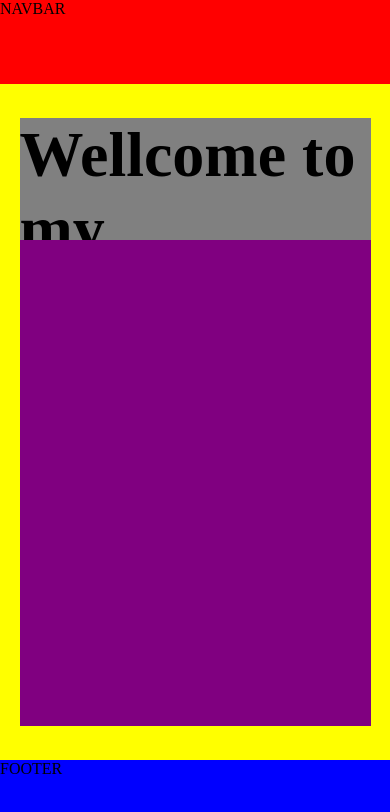
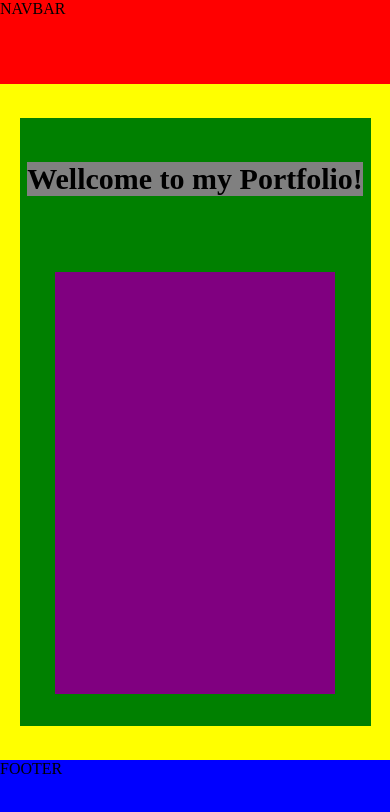
Before and after one commit to CatalinaScheleff/Portfolio, a React (Vite) app in the folder my-portfolio/: page / in a window 390 px wide. Shown: the top 812 px of the page. Built offline with nearby package versions, Linux system fonts and the light colour scheme.

Commit message:
home responsive

```diff
--- a/my-portfolio/src/components/home/HomeElements.jsx
+++ b/my-portfolio/src/components/home/HomeElements.jsx
@@ -3,24 +3,38 @@ import styled from "styled-components";
 export const HomeCon = styled.div`
     background-color: green;
     min-height: 90%;
-    width: 90%;
+    width: 90vw;
     display: grid;
+    place-items: center;
     grid-template-rows: 20% auto;
-    justify-content: center;
+
 
 `;
 
-export const TitleCon = styled.div`
+export const HomeTitleCon = styled.div`
   background-color: brown;
   display: grid;
   place-items: center;
 `;
 
-export const Title = styled.h1`
+export const HomeTitle = styled.h1`
   background-color: grey;
-  font-size: 400%;
+  font-size: 80px;
+  @media (max-width: 1000px) {
+    font-size: 50px;
+  }
+  @media (max-width: 700px) {
+    font-size: 30px;
+  }
 `;
 
 export const HomeTextCon = styled.div`
   background-color: purple;
+  width: 50vw;
+  max-width: 1000px;
+  height: 50vh;
+  /* min-height: 500px; */
+  @media (max-width: 1000px) {
+    width: 80%;
+  }
 `;
--- a/my-portfolio/src/pages/home.jsx
+++ b/my-portfolio/src/pages/home.jsx
@@ -1,12 +1,12 @@
-import { HomeCon, HomeTextCon, Title, TitleCon } from "../components/home/HomeElements"
+import { HomeCon, HomeTextCon, HomeTitle, HomeTitleCon } from "../components/home/HomeElements"
 
 export const Home = () => {
     return (
         <>
         <HomeCon>
-            <TitleCon>
-                <Title>Wellcome to my Portfolio!</Title>
-            </TitleCon>
+            <HomeTitleCon>
+                <HomeTitle>Wellcome to my Portfolio!</HomeTitle>
+            </HomeTitleCon>
             <HomeTextCon>
 
             </HomeTextCon>
```
